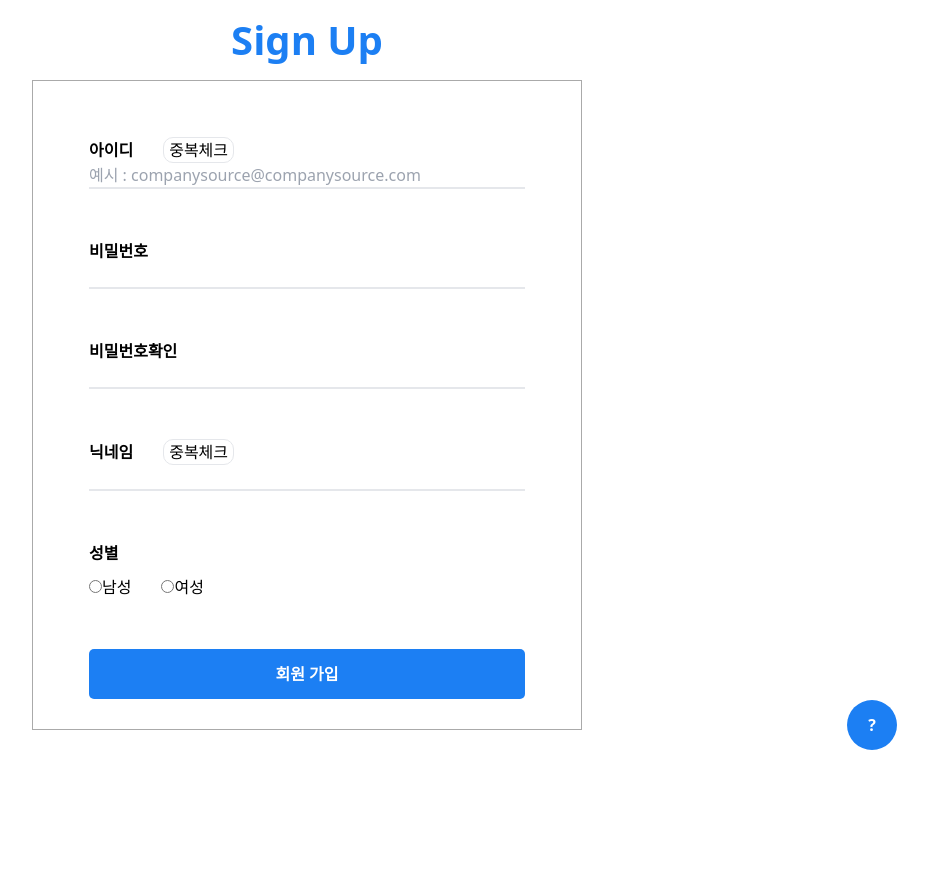
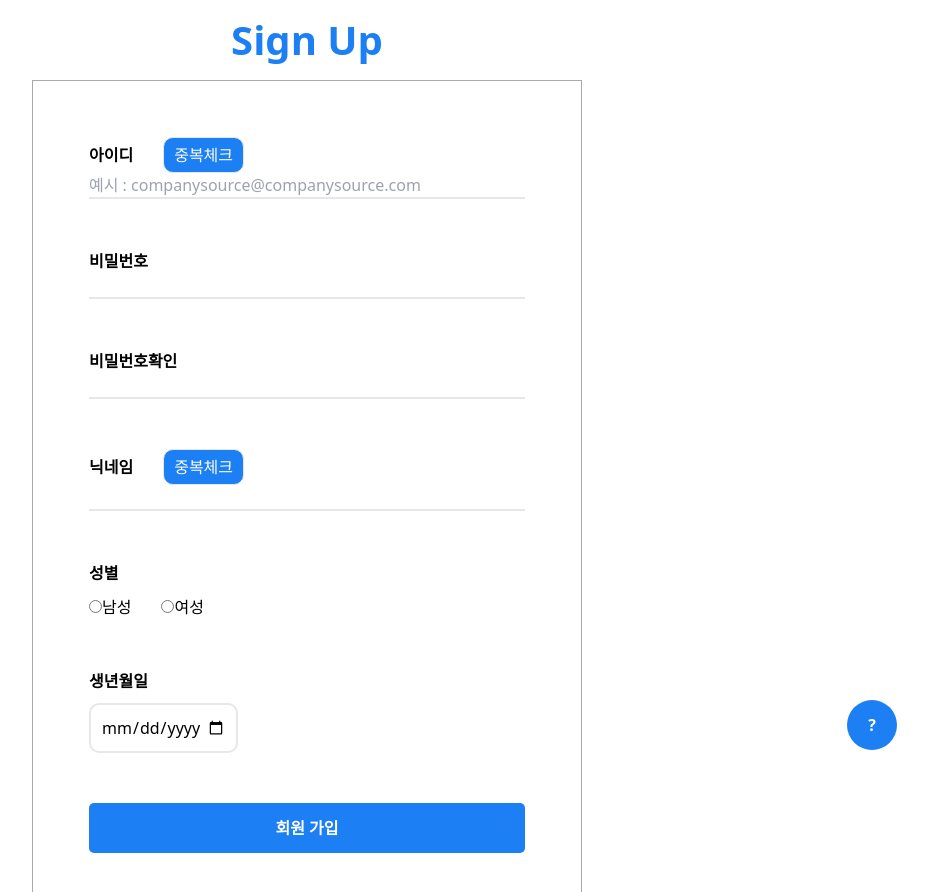
Before and after one commit to SJPark97/Company-Source, a Next.js app in the folder front/: page /signup in a window 1280 px wide. Shown: the top 892 px of the page, without its empty margins (333-1261 px from the left). Before the commit the page ends 800 px from the top, so only its background shows below. Built offline with nearby package versions, Linux system fonts and the light colour scheme.

Commit message:
Feat : 회원가입 구현 완료(가입 후 라우터 이동 필요)

```diff
--- a/front/src/components/SearchBar.tsx
+++ b/front/src/components/SearchBar.tsx
@@ -16,9 +16,7 @@ export interface Iprops {
 
 export default function SearchBar({ getData }: Iprops) {
   const router = useRouter();
-  // const [searchWord, setSearchWord] = useState<
-  //   string | string[] | undefined | null
-  // >("");
+
   const [searchWord, setSearchWord] = useState<string>("");
   const [isHaveInputValue, setIsHaveInputValue] = useState<boolean>(false);
   const [autoCompleteList, setAutoCompleteList] = useState<Array<autoComplete>>(
@@ -32,7 +30,6 @@ export default function SearchBar({ getData }: Iprops) {
     setSearchWord(e.target.value);
     if (e.target.value) {
       setIsHaveInputValue(true);
-      // console.log("트루로 변경함");
     }
   };
 
--- a/front/src/pages/signup.tsx
+++ b/front/src/pages/signup.tsx
@@ -1,7 +1,11 @@
 import { useState, useEffect } from "react";
 import axios from "axios";
 import { SERVER_URL } from "@/utils/url";
-import { idCheckAxios, nickNameCheckAxios } from "@/utils/user/api";
+import {
+  idCheckAxios,
+  nickNameCheckAxios,
+  signUpAxios,
+} from "@/utils/user/api";
 
 export default function SignUp() {
   const [id, setId] = useState<string>("");
@@ -14,6 +18,11 @@ export default function SignUp() {
   const [nickNameIsValid, setNickNameIsValid] = useState<boolean>(false);
   const [nickNameIsDuplicate, setNickNameIsDuplicate] = useState<boolean>(true);
   const [sex, setSex] = useState<string>("");
+  const [birthDate, setBirthDate] = useState<any>("");
+
+  // 생년월일 선택시 Maximum 을 오늘로 지정하기 위해 계산
+  const today = new Date();
+  const maxDate = today.toISOString().substring(0, 10);
 
   const idHandler = (e: any) => {
     setId(e.target.value);
@@ -65,9 +74,13 @@ export default function SignUp() {
     }
   };
 
-  const sexHandler = (e) => {
+  const sexHandler = (e: React.ChangeEvent<HTMLInputElement>): void => {
     setSex(e.target.value);
     console.log(e.target.value);
+  };
+
+  const birthDateHandler = (e: React.ChangeEvent<HTMLInputElement>): void => {
+    setBirthDate(e.target.value);
   };
 
   // ID 유효성 검사
@@ -111,7 +124,7 @@ export default function SignUp() {
   }, [nickName]);
 
   // 회원가입 전 유효성 검사목록 확인
-  const signUpHandler = (e: any) => {
+  const signUpHandler = async (e: any) => {
     e.preventDefault();
     // id 유효성 통과 못하면 경고
     if (!idIsValid) {
@@ -139,13 +152,20 @@ export default function SignUp() {
       alert("성별 선택해주세요");
       return;
     }
+
+    await signUpAxios(birthDate, id, nickName, firstPassword, sex);
+    console.log(birthDate);
+    console.log(id);
+    console.log(nickName);
+    console.log(firstPassword);
+    console.log(sex);
   };
 
   return (
     <>
       <div className="flex flex-col items-center my-[10px]">
         <p className="text-40 text-brand font-bold mb-10">Sign Up</p>
-        <div className="flex flex-col border-gray-300 border-1 w-[550px] h-[650px] p-56">
+        <div className="flex flex-col border-gray-300 border-1 w-[550px] h-[820px] p-56">
           <form onSubmit={signUpHandler}>
             {/* 아이디 입력 */}
             <div className="mb-[50px] relative">
@@ -153,11 +173,8 @@ export default function SignUp() {
                 <label htmlFor="id" className="font-bold text-16">
                   아이디
                 </label>
-                {/* <div className="text-gray-400 text-10 ml-30">
-                  예시 : companysource@companysource.com
-                </div> */}
                 <button
-                  className="pl-5 pr-5 border-1 rounded-10 ml-30 mr-30"
+                  className="px-10 py-5 border-1 rounded-10 ml-30 mr-30 bg-brand text-white"
                   type="button"
                   onClick={idCheckHandler}
                 >
@@ -165,7 +182,7 @@ export default function SignUp() {
                 </button>
                 {!idIsDuplicate && id.length !== 0 ? (
                   <div className="text-10 text-brand">
-                    사용할 수 있는 닉네임 입니다.
+                    사용할 수 있는 ID 입니다.
                   </div>
                 ) : id !== null && id.length === 0 ? null : (
                   <div className="text-10 text-red-500">
@@ -238,7 +255,7 @@ export default function SignUp() {
                 </label>
 
                 <button
-                  className="pl-5 pr-5 border-1 rounded-10 ml-30 mr-30"
+                  className="px-10 py-5 border-1 rounded-10 ml-30 mr-30 bg-brand text-white"
                   type="button"
                   onClick={nickNameCheckHandler}
                 >
@@ -277,9 +294,9 @@ export default function SignUp() {
                   type="radio"
                   name="sex"
                   className="peer peer-male"
-                  value="m"
+                  value="남성남성"
                   onChange={sexHandler}
-                  checked={sex === "m"}
+                  checked={sex === "남성남성"}
                 />
                 <span className="peer-checked:text-sky-500">남성</span>
               </label>
@@ -290,13 +307,28 @@ export default function SignUp() {
                   type="radio"
                   name="sex"
                   className="peer peer-female"
-                  value="w"
+                  value="여성여성"
                   onChange={sexHandler}
-                  checked={sex === "w"}
+                  checked={sex === "여성여성"}
                 />
                 <span className="peer-checked:text-sky-500">여성</span>
               </label>
             </fieldset>
+
+            {/* 생년월일 선택 */}
+            <div className="mb-50">
+              <label htmlFor="birthDate" className="font-bold text-16">
+                생년월일
+              </label>
+              <br></br>
+              <input
+                id="birthDate"
+                type="date"
+                max={maxDate}
+                className="mt-10 border-2 rounded-10 p-10"
+                onChange={birthDateHandler}
+              />
+            </div>
 
             <button className="bg-brand w-[100%] h-50 font-bold text-white rounded-5">
               회원 가입
--- a/front/src/utils/user/api.tsx
+++ b/front/src/utils/user/api.tsx
@@ -22,3 +22,26 @@ export const nickNameCheckAxios = async (nickName: string) => {
     return null;
   }
 };
+
+export const signUpAxios = async (
+  birth: string,
+  email: string,
+  nickName: string,
+  password: string,
+  sex: string
+) => {
+  try {
+    const response = await axios.post(SERVER_URL + `/user/signup`, {
+      birth,
+      email,
+      nickname: nickName,
+      password,
+      sex,
+    });
+    console.log(response);
+    return response.data;
+  } catch (error) {
+    console.error(error);
+    return null;
+  }
+};
```
